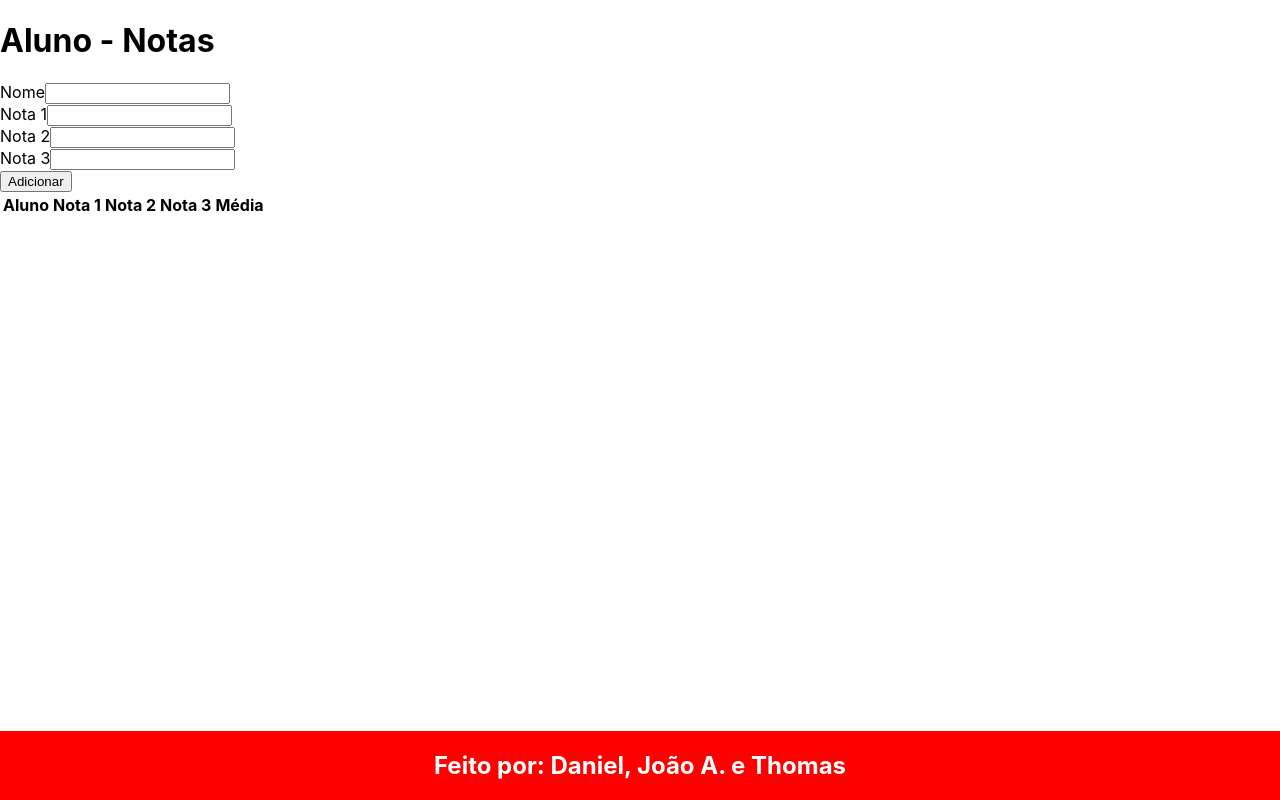
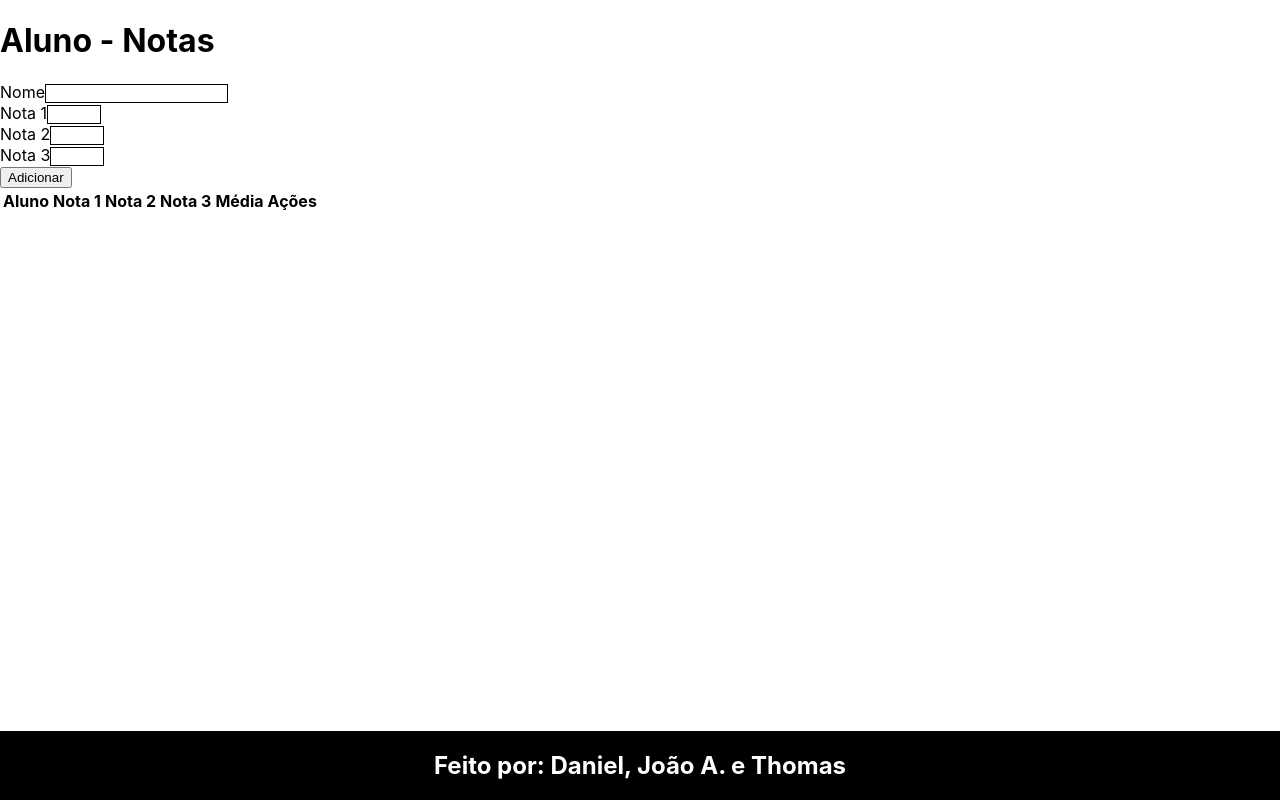
Before and after one commit to PolarSpot/programacaoweb, a React (Create React App) app in the folder controle-de-notas/: page / in a window 1280 px wide. Built offline with nearby package versions, Linux system fonts and the light colour scheme.

Commit message:
css alteração

```diff
--- a/controle-de-notas/src/App.css
+++ b/controle-de-notas/src/App.css
@@ -3,11 +3,16 @@
   left: 0;
   bottom: 0;
   width: 100%;
-  background-color: red;
+  background-color: black;
   color: white;
   text-align: center;
 }
 
 .red{
   color: red;
+
 }
+
+.input-com-borda {
+  border: solid 1px !important;
+}
--- a/controle-de-notas/src/App.js
+++ b/controle-de-notas/src/App.js
@@ -72,32 +72,31 @@ function App() {
       <form className="row">
         <div className="col-md-12 mb-3">
           <label className="form-label">Nome</label>
-          <input type="text" className="form-control" value={nome} onChange={(event) => setNome(event.target.value)} />
+          <input type="text" className="form-control input-com-borda" value={nome} onChange={(event) => setNome(event.target.value)} />
         </div>
 
         <div className="mb-3 col-md-4">
           <label className="form-label">Nota 1</label>
-          <input type="text" className="form-control" value={nota1} onChange={(event) => setNota1(event.target.value)} />
+          <input type="number" min="1" max="10" className="form-control input-com-borda" value={nota1} onChange={(event) => setNota1(event.target.value)} />
         </div>
 
         <div className="mb-3  col-md-4">
           <label className="form-label">Nota 2</label>
-          <input type="text" className="form-control" value={nota2}  onChange={(event) => setNota2(event.target.value)} />
+          <input type="number" min="1" max="10" className="form-control input-com-borda" value={nota2}  onChange={(event) => setNota2(event.target.value)} />
         </div>
 
         <div className="mb-3  col-md-4">
           <label className="form-label">Nota 3</label>
-          <input type="text" className="form-control" value={nota3}  onChange={(event) => setNota3(event.target.value)} />
+          <input type="number" min="1" max="10" className="form-control input-com-borda" value={nota3}  onChange={(event) => setNota3(event.target.value)} />
         </div>
 
         <div className='col-md-12'>
-        <button type="button" className="btn btn-primary " onClick={adicionar}>Adicionar</button>
+          <button type="button" className="btn btn-primary" onClick={adicionar}>Adicionar</button>
         </div>
-
       </form>
 
 
-      <table className="table">
+      <table className="table table-striped">
         <thead>
           <tr>
             <th>Aluno</th>
@@ -105,8 +104,7 @@ function App() {
             <th>Nota 2</th>
             <th>Nota 3</th>
             <th>Média</th>
-            <th></th>
-            <th></th>
+            <th>Ações</th>
           </tr>
         </thead>
         <tbody>
@@ -120,10 +118,8 @@ function App() {
                   <td>{n.nota3}</td>
                   <td>{n.media < 7 ? <b className="red">{n.media}</b> : <b>{n.media}</b>}</td>
                   <td>
-                    <button className="btn btn-primary" onClick={() => editar(n.id)}>[editar]</button>
-                  </td>
-                  <td>
-                    <button className="btn btn-danger" onClick={() => excluir(n.id)}>[excluir]</button>
+                    <button className="btn btn-primary me-3" onClick={() => editar(n.id)}>Editar</button>
+                    <button className="btn btn-danger" onClick={() => excluir(n.id)}>Excluir</button>
                   </td>
                 </tr>
               )
--- a/controle-de-notas/src/index.js
+++ b/controle-de-notas/src/index.js
@@ -7,6 +7,7 @@ import reportWebVitals from './reportWebVitals';
 const root = ReactDOM.createRoot(document.getElementById('root'));
 root.render(
   <React.StrictMode>
+    <link rel="stylesheet" href="https://cdn.jsdelivr.net/npm/bootstrap@5.2.0-beta1/dist/css/bootstrap.min.css" integrity="sha384-0evHe/X+R7YkIZDRvuzKMRqM+OrBnVFBL6DOitfPri4tjfHxaWutUpFmBp4vmVor" crossorigin="anonymous" />
     <App />
   </React.StrictMode>
 );
```
Also changed, not shown: controle-de-notas/src/index.css (line endings or trailing spaces).
